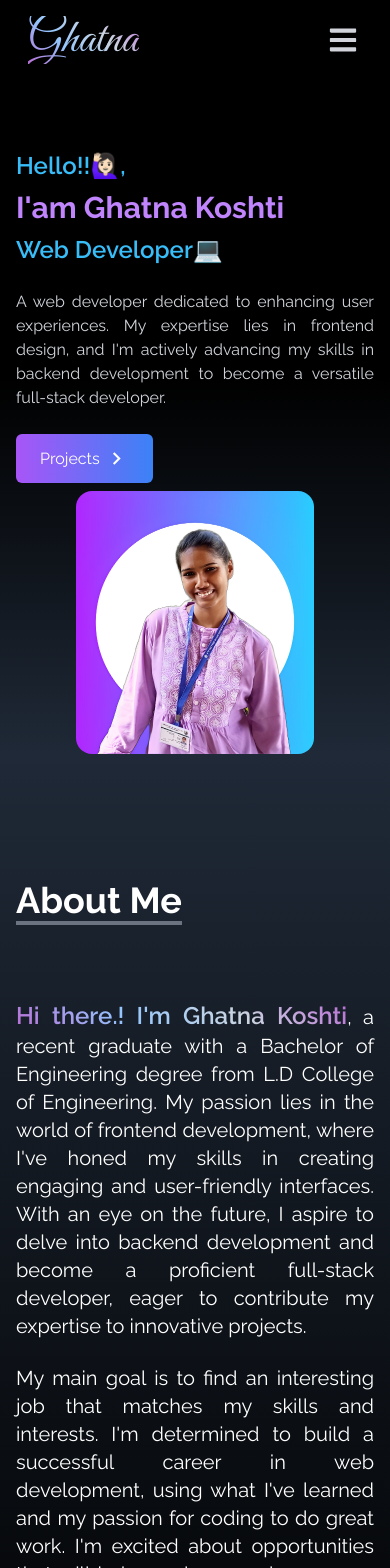
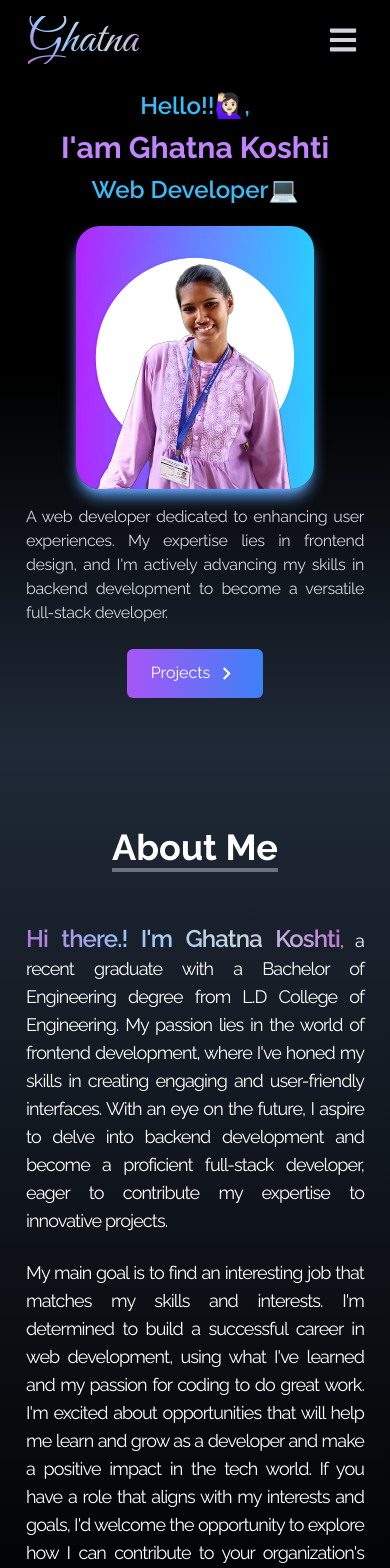
Before and after one commit to ghatna-koshti/Portfolio, a React (Create React App) app: page / in a window 390 px wide. Shown: the top 1568 px of the page. Built offline with nearby package versions, Linux system fonts and the light colour scheme.

Commit message:
layout setting

```diff
--- a/src/components/About.jsx
+++ b/src/components/About.jsx
@@ -2,17 +2,17 @@ import React from 'react'
 
 const About = () => {
     return (
-        <div name="about" className='w-full h-fit bg-gradient-to-b from-gray-800 to-black text-white ' style={{ paddingTop: '110px' }}>
+        <div name="about" className='w-full h-fit bg-gradient-to-b from-gray-800 to-black text-white xsm:pt-[65px] sm:pt-[110px] '>
             <div className='max-w-screen-lg p-4 mx-auto flex flex-col justify-center w-full h-full'>
-                <div className='pb-8'>
-                    <p className='text-4xl font-bold inline border-b-4 border-gray-500'>
+                <div className='pb-8 xsm:text-center sm:text-start'>
+                    <p className='text-4xl  font-bold inline border-b-4 border-gray-500   '>
                         About Me
                     </p>
-                    <p className='text-xl mt-20 text-justify '>
+                    <p className='text-lg mt-14 text-justify xsm:mx-[10px] sm:mx-0 xsm:tracking-tighter sm:tracking-normal '>
                         <span className='text-2xl mt-20 text-justify gradient-text font-semibold '>Hi there.! I'm Ghatna Koshti</span>, a recent graduate with a Bachelor of Engineering degree from L.D College of Engineering. My passion lies in the world of frontend development, where I've honed my skills in creating engaging and user-friendly interfaces. With an eye on the future, I aspire to delve into backend development and become a proficient full-stack developer, eager to contribute my expertise to innovative projects.
                     </p>
                     <br />
-                    <p className='text-xl text-justify'>
+                    <p className='text-lg text-justify xsm:mx-[10px] sm:mx-0 xsm:tracking-tighter sm:tracking-normal'>
                         My main goal is to find an interesting job that matches my skills and interests. I'm determined to build a successful career in web development, using what I've learned and my passion for coding to do great work. I'm excited about opportunities that will help me learn and grow as a developer and make a positive impact in the tech world. If you have a role that aligns with my interests and goals, I'd welcome the opportunity to explore how I can contribute to your organization's growth and innovation.
                     </p>
                 </div>
--- a/src/components/Contact.jsx
+++ b/src/components/Contact.jsx
@@ -2,7 +2,7 @@ import React from 'react'
 
 const Contact = () => {
   return (
-    <div name="contact" className='w-full h-fit bg-gradient-to-b from-black to-gray-800 p-4 text-white'>
+    <div name="contact" className=' w-full h-fit bg-gradient-to-b from-black to-gray-800 p-4 text-white ' style={{ paddingTop: '103px'}}>
         <div className='flex flex-col p-4 justify-center max-w-screen-lg mx-auto h-full'>
             <div className='pb-8'>
                 <p className='text-4xl font-bold inline border-b-4 border-gray-500'>Contact</p>
--- a/src/components/Home.jsx
+++ b/src/components/Home.jsx
@@ -8,23 +8,36 @@ const Home = () => {
     return (
         <>
 
-            <div name="home" className='h-fit  w-full bg-gradient-to-b from-black via-black to-gray-800 ' style={{ zIndex: 1 }}>
-                <div className='max-w-screen-lg mx-auto  flex flex-col items-center justify-center h-full px-4 md:flex-row ' style={{ paddingTop: '150px' }}>
+            <div name="home" className='h-fit  w-full bg-gradient-to-b from-black via-black to-gray-800 py-10' style={{ zIndex: 1 }}>
+                <div className='max-w-screen-lg mx-auto  flex flex-col items-center justify-center h-full px-4 md:flex-row xsm:pt-[50px] sm:pt-[150px] '>
                     <div className='flex flex-col justify-center h-full'>
-                        <h2 className='text-2xl sm:text-4xl font-semibold  text-sky-400 pb-2'>
+                        <h2 className='text-2xl sm:text-4xl font-semibold  text-sky-400 pb-2 xsm:text-center sm:text-start'>
                             Hello!!🙋🏻‍♀️,
                         </h2>
-                        <h2 className='text-3xl sm:text-5xl font-bold text-purple-400 pb-2'>
+                        <h2 className='text-3xl sm:text-5xl font-bold text-purple-400 pb-2 xsm:text-center sm:text-start'>
                             I'am Ghatna Koshti
                         </h2>
-                        <h2 className='text-2xl sm:text-4xl font-semibold  text-sky-400 pb-2'>
+                        <h2 className='text-2xl sm:text-4xl font-semibold  text-sky-400 pb-2 xsm:text-center sm:text-start'>
                             Web Developer💻
                         </h2>
-                        <p className='text-gray-300 py-4 max-w-md text-justify'>
+                        <div className='xsm:block pt-3 sm:hidden'>
+                            {/* Display the image only on screens larger than md (e.g., desktop) */}
+                            <img src={MyImage} alt="my profile" className='rounded-3xl mx-auto w-2/3 md:max-w-max shadow-lg shadow-blue-400' />
+                        </div>
+
+                        <p className=' xsm:mx-[10px] xsm:tracking-tight sm:tracking-normal sm:mx-0 text-gray-300 py-4 max-w-md text-justify '>
                             A web developer dedicated to enhancing user experiences. My expertise lies in frontend design, and I'm actively advancing my skills in backend development to become a versatile full-stack developer.
                         </p>
-                        <div>
-                            <Link to="projects" smooth duration={500} className='group text-white w-fit px-6 py-3 my-2 flex items-center rounded-md bg-gradient-to-r from-purple-500 to-blue-500 cursor-pointer '>
+                        <div className='xsm:flex xsm:items-center xsm:justify-center sm:hidden'>
+                            <Link to="projects" smooth duration={500} className='group text-white w-fit px-6 py-3 my-2 flex items-center rounded-md bg-gradient-to-r from-purple-500 to-blue-500 cursor-pointer'>
+                                Projects
+                                <span className='group-hover:rotate-90 duration-300'>
+                                    <MdOutlineKeyboardArrowRight size={25} className='ml-1' />
+                                </span>
+                            </Link>
+                        </div>
+                        <div className='xsm:hidden sm:flex'>
+                            <Link to="projects" smooth duration={500} className='group text-white w-fit px-6 py-3 my-2 flex items-center rounded-md bg-gradient-to-r from-purple-500 to-blue-500 cursor-pointer'>
                                 Projects
                                 <span className='group-hover:rotate-90 duration-300'>
                                     <MdOutlineKeyboardArrowRight size={25} className='ml-1' />
@@ -32,8 +45,8 @@ const Home = () => {
                             </Link>
                         </div>
                     </div>
-                    <div>
-                        <img src={MyImage} alt="my profile" className='rounded-2xl mx-auto w-2/3 md:max-w-max ' />
+                    <div className='xsm:hidden sm:block'>
+                        <img src={MyImage} alt="my profile" className='rounded-2xl mx-auto w-2/3 md:max-w-max shadow-lg shadow-blue-400' />
                     </div>
                 </div>
             </div>
--- a/src/components/Portfolio.jsx
+++ b/src/components/Portfolio.jsx
@@ -58,8 +58,8 @@ const Portfolio = () => {
       }
 
     return (
-        <div name="projects" className='bg-gradient-to-b from-black to-gray-800 w-full text-white md:h-screen' style={{ paddingTop: '300px' }}>
-            <div className='max-w-screen-lg p-4 mx-auto flex flex-col justify-center w-full h-full'>
+        <div name="projects" className='bg-gradient-to-b from-black to-gray-800 w-full text-white md:h-screen xsm:pt-[150px] sm:pt-[451px] sm:pb-[354px] '>
+            <div className='max-w-screen-lg p-4 mx-auto flex flex-col justify-center w-full h-full' >
                 <div className='pb-8'>
                     <p className='text-4xl font-bold inline border-b-4 border-gray-500'>Projects</p>
                     <p className='py-6'>Check out some of my work right here</p>
--- a/src/components/Skill.jsx
+++ b/src/components/Skill.jsx
@@ -78,7 +78,7 @@ const Skill = () => {
 
 
   return (
-    <div name='skills' className='bg-gradient-to-b from-gray-800 to-black w-full h-full' >
+    <div name='skills' className='bg-gradient-to-b from-gray-800 to-black w-full h-full'  style={{ paddingTop: '103px'}} >
         <div className='max-w-screen-lg  mx-auto p-4 flex flex-col justify-center w-full h-full text-white'>
             <div>
                 <p className='text-4xl font-bold border-b-4 border-gray-500 p-2 inline'>Skills</p>
--- a/tailwind.config.js
+++ b/tailwind.config.js
@@ -4,6 +4,14 @@ module.exports = {
     "./src/**/*.{js,jsx,ts,tsx}",
   ],
   theme: {
+      screens: {
+        'xsm':'250px',
+        'sm': '640px',
+        'md': '768px',
+        'lg': '1024px',
+        'xl': '1280px',
+        '2xl': '1536px',
+    },
     extend: {},
     fontFamily : {
       signature : ["Great Vibes"]
```
Also changed, not shown: src/assets/myimage2.png (added).
